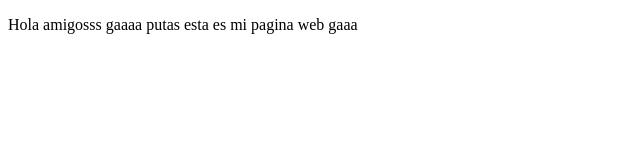
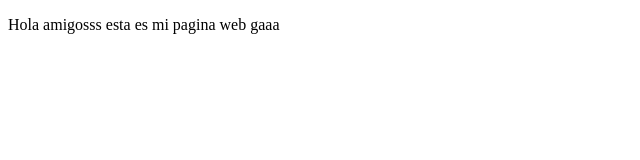
Before and after one commit to Carlosalb2004/proyectoDemoCursoPrework, a plain HTML site: page index.html in a window 1280 px wide. Shown: the whole page, without its empty margins (0-640 px from the left). Drawn offline with Linux system fonts and the light colour scheme.

Commit message:
mas cambios agregados

```diff
--- a/index.html
+++ b/index.html
@@ -7,6 +7,6 @@
     <title>HOLA MUNDO GAA</title>
 </head>
 <body>
-    <p>Hola amigosss gaaaa putas esta es mi pagina web gaaa</p>
+    <p>Hola amigosss esta es mi pagina web gaaa</p>
 </body>
 </html>
```
